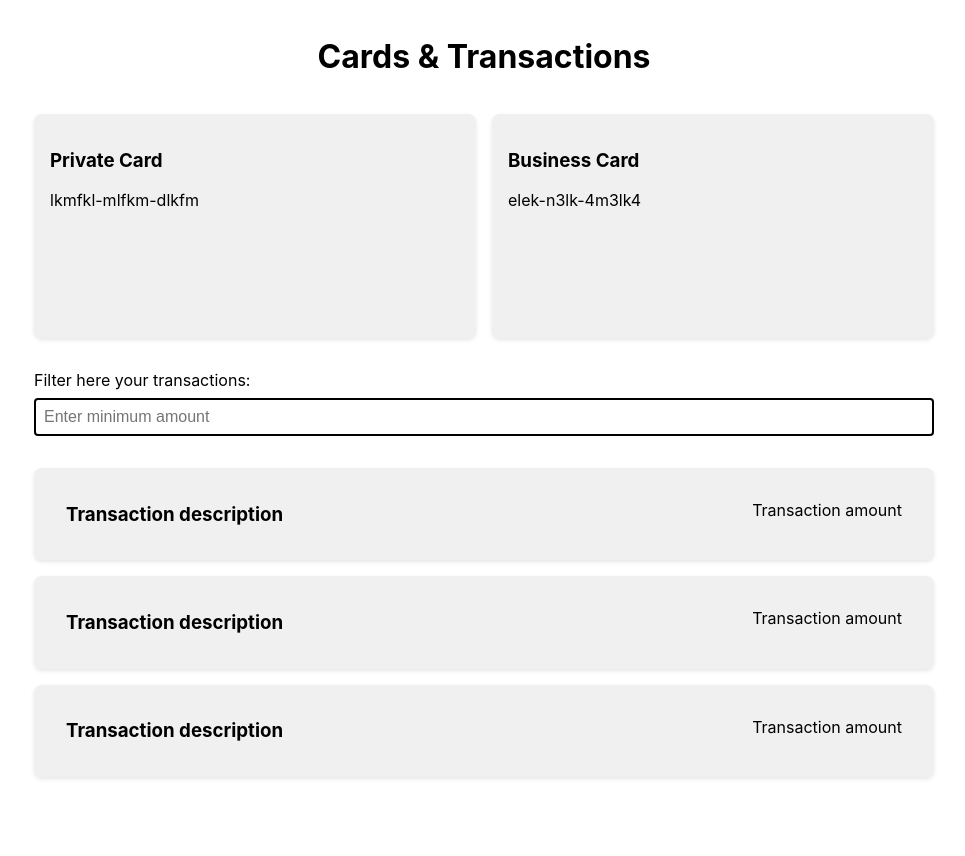
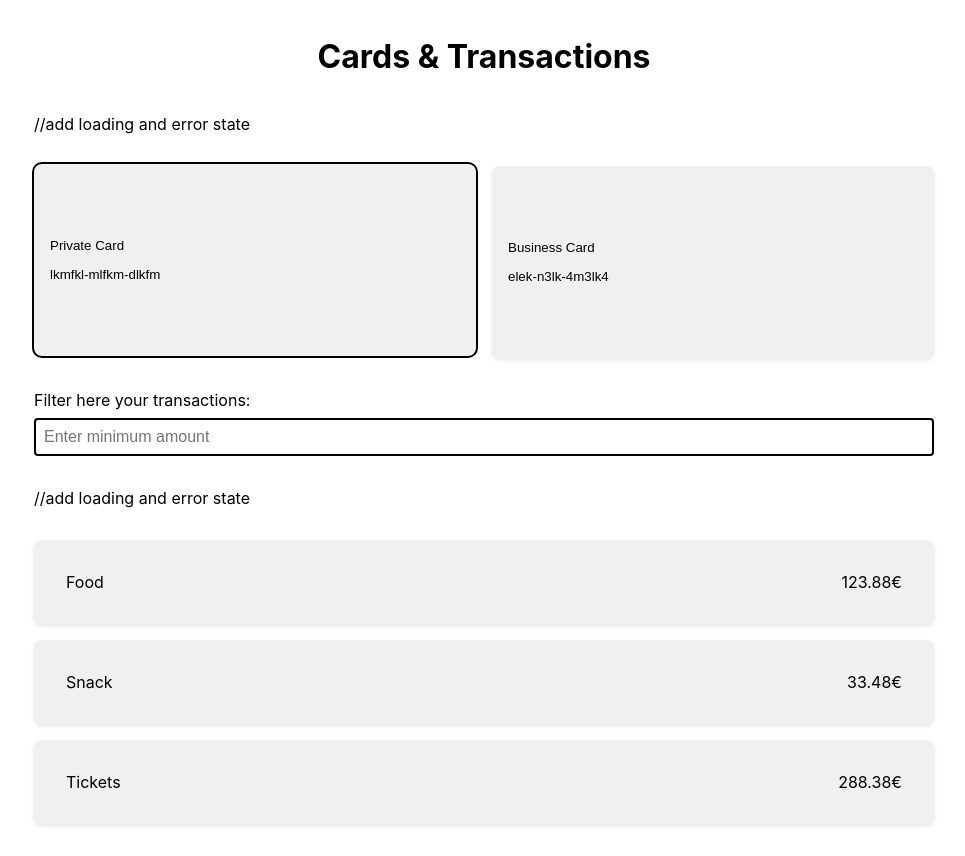
Before and after one commit to clssrx/cards-and-transactions, a React (Vite) app: page / in a window 1280 px wide. Shown: the whole page, without its empty margins (156-1121 px from the left). Before the commit the page ends 809 px from the top, so only its background shows below. Built offline with nearby package versions, Linux system fonts and the light colour scheme.

Commit message:
feat: add transaction service, selected card and dynamic transactions

```diff
--- a/src/components/CardsList/CardItem/CardItem.css
+++ b/src/components/CardsList/CardItem/CardItem.css
@@ -1,8 +1,16 @@
 .card-item {
+	text-align: left;
 	background-color: #f0f0f0;
 	padding: 1rem;
 	border-radius: 8px;
+	border: 0;
 	box-shadow: 0 2px 4px rgba(0, 0, 0, 0.1);
 	min-height: 12rem;
 	cursor: pointer;
 }
+
+.card-item.selected {
+	border-color: black;
+	box-shadow: 0 0 0 2px black;
+	transform: translateY(-2px);
+}
--- a/src/components/CardsList/CardItem/CardItem.tsx
+++ b/src/components/CardsList/CardItem/CardItem.tsx
@@ -1,16 +1,23 @@
-import type { Card } from '../../../types';
+import type { Card, CardId } from '../../../types';
 import './CardItem.css';
 
 type CardItemProps = {
 	card: Card;
+	isSelected: boolean;
+	handleSelectedCard: (cardId: CardId) => void;
 };
 
-function CardItem({ card }: CardItemProps) {
+function CardItem({ card, isSelected, handleSelectedCard }: CardItemProps) {
 	return (
-		<div className='card-item'>
-			<h3>{card.description}</h3>
+		<button
+			type='button'
+			className={`card-item ${isSelected ? 'selected' : ''}`}
+			onClick={() => handleSelectedCard(card.id)}
+			aria-pressed={isSelected}
+		>
+			<p>{card.description}</p>
 			<p>{card.id}</p>
-		</div>
+		</button>
 	);
 }
 
--- a/src/components/CardsList/CardsList.tsx
+++ b/src/components/CardsList/CardsList.tsx
@@ -1,12 +1,18 @@
 import './CardsList.css';
 import CardItem from './CardItem/CardItem';
-import type { Card } from '../../types';
+import type { Card, CardId } from '../../types';
 
 type CardsListProps = {
 	cards: Card[];
+	selectedCardId: string | null;
+	handleSelectedCard: (cardId: CardId) => void;
 };
 
-function CardsList({ cards }: CardsListProps) {
+function CardsList({
+	cards,
+	selectedCardId,
+	handleSelectedCard,
+}: CardsListProps) {
 	if (cards.length === 0) {
 		return (
 			<section className='card-list-section'>
@@ -19,7 +25,12 @@ function CardsList({ cards }: CardsListProps) {
 		<section className='card-list-section'>
 			<ul className='cards-list'>
 				{cards.map((card) => (
-					<CardItem key={card.id} card={card} />
+					<CardItem
+						key={card.id}
+						card={card}
+						isSelected={selectedCardId == card.id}
+						handleSelectedCard={handleSelectedCard}
+					/>
 				))}
 			</ul>
 		</section>
--- a/src/components/TransactionsList/TransactionItem/TransactionItem.tsx
+++ b/src/components/TransactionsList/TransactionItem/TransactionItem.tsx
@@ -1,11 +1,16 @@
+import type { Transaction } from '../../../types';
 import './TransactionItem.css';
 
-function TransactionItem() {
+type TransactionItemProps = {
+	transaction: Transaction;
+};
+
+function TransactionItem({ transaction }: TransactionItemProps) {
 	return (
-		<div className='transaction-item'>
-			<h3>Transaction description</h3>
-			<p>Transaction amount</p>
-		</div>
+		<li className='transaction-item'>
+			<p>{transaction.description}</p>
+			<p>{transaction.amount}€</p>
+		</li>
 	);
 }
 
--- a/src/components/TransactionsList/TransactionsList.tsx
+++ b/src/components/TransactionsList/TransactionsList.tsx
@@ -1,12 +1,19 @@
 import './TransactionsList.css';
 import TransactionItem from './TransactionItem/TransactionItem';
+import type { Transaction } from '../../types';
 
-function TransactionsList() {
+type TransactionsListProps = {
+	transactions: Transaction[];
+};
+
+function TransactionsList({ transactions }: TransactionsListProps) {
 	return (
-		<section className='transactions-list'>
-			<TransactionItem />
-			<TransactionItem />
-			<TransactionItem />
+		<section className='transactions-list-section'>
+			<ul className='transactions-list'>
+				{transactions.map((transactions) => (
+					<TransactionItem transaction={transactions} />
+				))}
+			</ul>
 		</section>
 	);
 }
--- a/src/pages/Dashboard.tsx
+++ b/src/pages/Dashboard.tsx
@@ -5,13 +5,22 @@ import CardsList from '../components/CardsList/CardsList';
 import AmountFilter from '../components/AmountFilter/AmountFilter';
 import TransactionsList from '../components/TransactionsList/TransactionsList';
 import { useEffect, useState } from 'react';
-import type { Card } from '../types';
+import type { CardId, Transaction, Card } from '../types';
 import { getCards } from '../services/cards.service';
+import { getTransactions } from '../services/transactions.service';
 
 function Dashboard() {
 	const [cards, setCards] = useState<Card[]>([]);
 	const [cardsLoading, setCardsLoading] = useState(true);
 	const [cardsError, setCardsError] = useState<string | null>(null);
+
+	const [selectedCardId, setSelectedCardId] = useState<CardId>('');
+
+	const [transactions, setTransactions] = useState<Transaction[]>([]);
+	const [transactionsLoading, setTransactionsLoading] = useState(true);
+	const [transactionsError, setTransactionsError] = useState<string | null>(
+		null,
+	);
 
 	useEffect(() => {
 		async function fetchCards() {
@@ -21,6 +30,10 @@ function Dashboard() {
 
 				const data = await getCards();
 				setCards(data);
+
+				if (data.length > 0) {
+					setSelectedCardId(data[0].id); // Select the first card by default
+				}
 			} catch (error) {
 				setCardsError((error as Error).message);
 			} finally {
@@ -31,7 +44,32 @@ function Dashboard() {
 		fetchCards();
 	}, []);
 
-	console.log(cards);
+	useEffect(() => {
+		async function fetchTransactions() {
+			if (selectedCardId == '') return;
+
+			try {
+				setTransactionsLoading(true);
+				setTransactionsError(null);
+
+				const data = await getTransactions(selectedCardId);
+				setTransactions(data);
+			} catch (error) {
+				setCardsError((error as Error).message);
+			} finally {
+				setCardsLoading(false);
+			}
+		}
+
+		fetchTransactions();
+	}, [selectedCardId]);
+
+	function handleSelectedCard(cardId: CardId) {
+		if (cardId == selectedCardId) return; //if card already selected does nothing, could add popup that says like 'you're already seeing the transaction for this card'
+
+		setSelectedCardId(cardId);
+		// to add later --> reset filter amount
+	}
 
 	return (
 		<div>
@@ -40,11 +78,15 @@ function Dashboard() {
 			</header>
 
 			<main className='main'>
-				<CardsList cards={cards} />
-
+				//add loading and error state
+				<CardsList
+					cards={cards}
+					selectedCardId={selectedCardId}
+					handleSelectedCard={handleSelectedCard}
+				/>
 				<AmountFilter />
-
-				<TransactionsList />
+				//add loading and error state
+				<TransactionsList transactions={transactions} />
 			</main>
 		</div>
 	);
--- /dev/null
+++ b/src/services/transactions.service.ts
@@ -0,0 +1,13 @@
+import type { CardId, Transaction, TransactionsByCardId } from '../types';
+
+export async function getTransactions(cardId: CardId): Promise<Transaction[]> {
+	const response = await fetch('/data/transactions.json');
+
+	if (!response.ok) {
+		throw new Error('Failed to load transactions');
+	}
+
+	const allTransactions = (await response.json()) as TransactionsByCardId;
+
+	return allTransactions[cardId] || [];
+}
```
